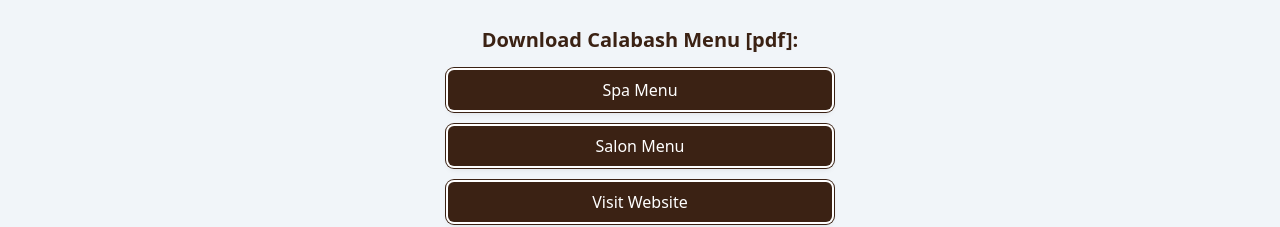
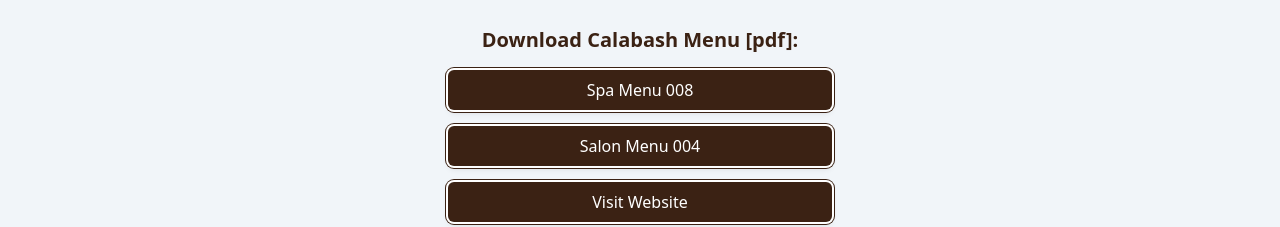
Before and after one commit to PaulDeveloper73/user-app, a website: page src/index.html in a window 1280 px wide. Shown: the part 570-797 px from the top of the page. Drawn offline with Linux system fonts and the light colour scheme.

Commit message:
Modified the menu titles

```diff
--- a/src/index.html
+++ b/src/index.html
@@ -50,12 +50,12 @@
             class="text-white min-w-80 md:min-w-96 py-2 text-center rounded-md shadow-md ring-1 ring-[#3b2214] ring-offset-2 bg-[#3b2214] hover:bg-[#e1b93a] transition-all ease-in-out duration-500 hover:text-white hover:ring-offset-4 hover:ring-[#3b2214]"
             href="https://calabashspa.com/wp-content/uploads/2025/04/Calabash-Spa-Menu.pdf"
             target="_blank"
-            >Spa Menu</a
+            >Spa Menu 008</a
           ><a
             class="text-white min-w-80 md:min-w-96 py-2 text-center rounded-md shadow-md ring-1 ring-[#3b2214] ring-offset-2 bg-[#3b2214] hover:bg-[#e1b93a] transition-all ease-in-out duration-500 hover:text-white hover:ring-offset-4 hover:ring-[#3b2214]"
             href="https://calabashspa.com/wp-content/uploads/2025/04/Calabash-Salon-Menu.pdf"
             target="_blank"
-            >Salon Menu</a
+            >Salon Menu 004</a
           ><a
             class="text-white min-w-80 md:min-w-96 py-2 text-center rounded-md shadow-md ring-1 ring-[#3b2214] ring-offset-2 bg-[#3b2214] hover:bg-[#e1b93a] transition-all ease-in-out duration-500 hover:text-white hover:ring-offset-4 hover:ring-[#3b2214]"
             href="https://calabashspa.com/"
```
